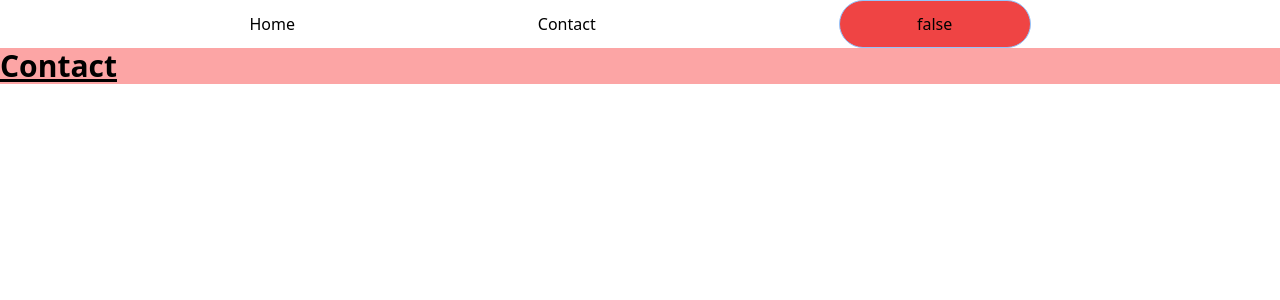
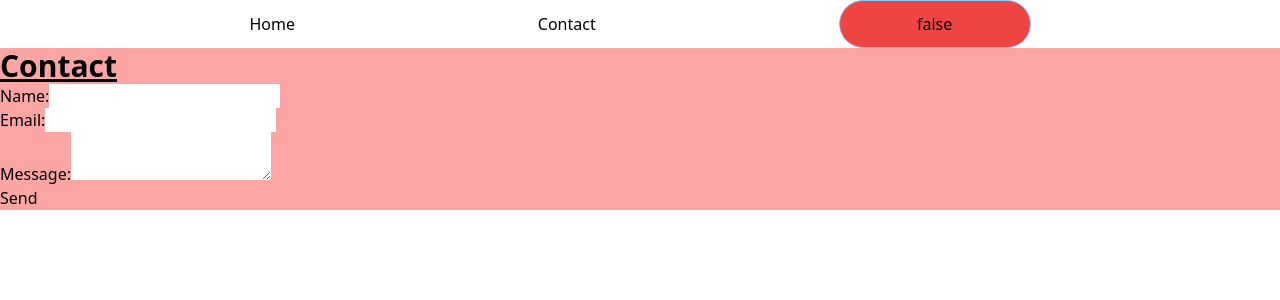
Before and after one commit to christywastaken/christianharrison, a Nuxt app: page /contact in a window 1280 px wide. Shown: the top 300 px of the page. Built offline with nearby package versions, Linux system fonts and the light colour scheme.

Commit message:
Adds skeleton of contact form

```diff
--- /dev/null
+++ b/components/ContactForm.vue
@@ -0,0 +1,47 @@
+<template>
+  <form @submit.prevent="submitForm">
+    <div>
+      <label for="name">Name:</label>
+      <input type="text" id="name" v-model="form.name" required />
+    </div>
+    <div>
+      <label for="email">Email:</label>
+      <input type="email" id="email" v-model="form.email" required />
+    </div>
+    <div>
+      <label for="message">Message:</label>
+      <textarea id="message" v-model="form.message" required></textarea>
+    </div>
+    <button type="submit">Send</button>
+  </form>
+</template>
+
+<script setup lang="ts">
+  const form = ref({
+    name: "",
+    email: "",
+    message: "",
+  });
+
+  const submitForm = () => {
+    $fetch("/api/send-email", {
+      method: "POST",
+      body: {
+        name: form.value.name,
+        email: form.value.email,
+        message: form.value.message,
+      },
+    })
+      .then((response) => {
+        console.log(response);
+        form.value.name = "";
+        form.value.email = "";
+        form.value.message = "";
+        alert("Email sent successfully");
+      })
+      .catch((err) => {
+        console.log(err);
+        alert("Error: " + err);
+      });
+  };
+</script>
--- a/pages/contact.vue
+++ b/pages/contact.vue
@@ -1,7 +1,7 @@
 <template>
   <div class="mx-auto container bg-red-300">
-    <h1 class="text-3xl font-bold underline">
-    Contact
-  </h1>
+    <h1 class="text-3xl font-bold underline">Contact</h1>
+    <ContactForm />
   </div>
+
 </template>
```
